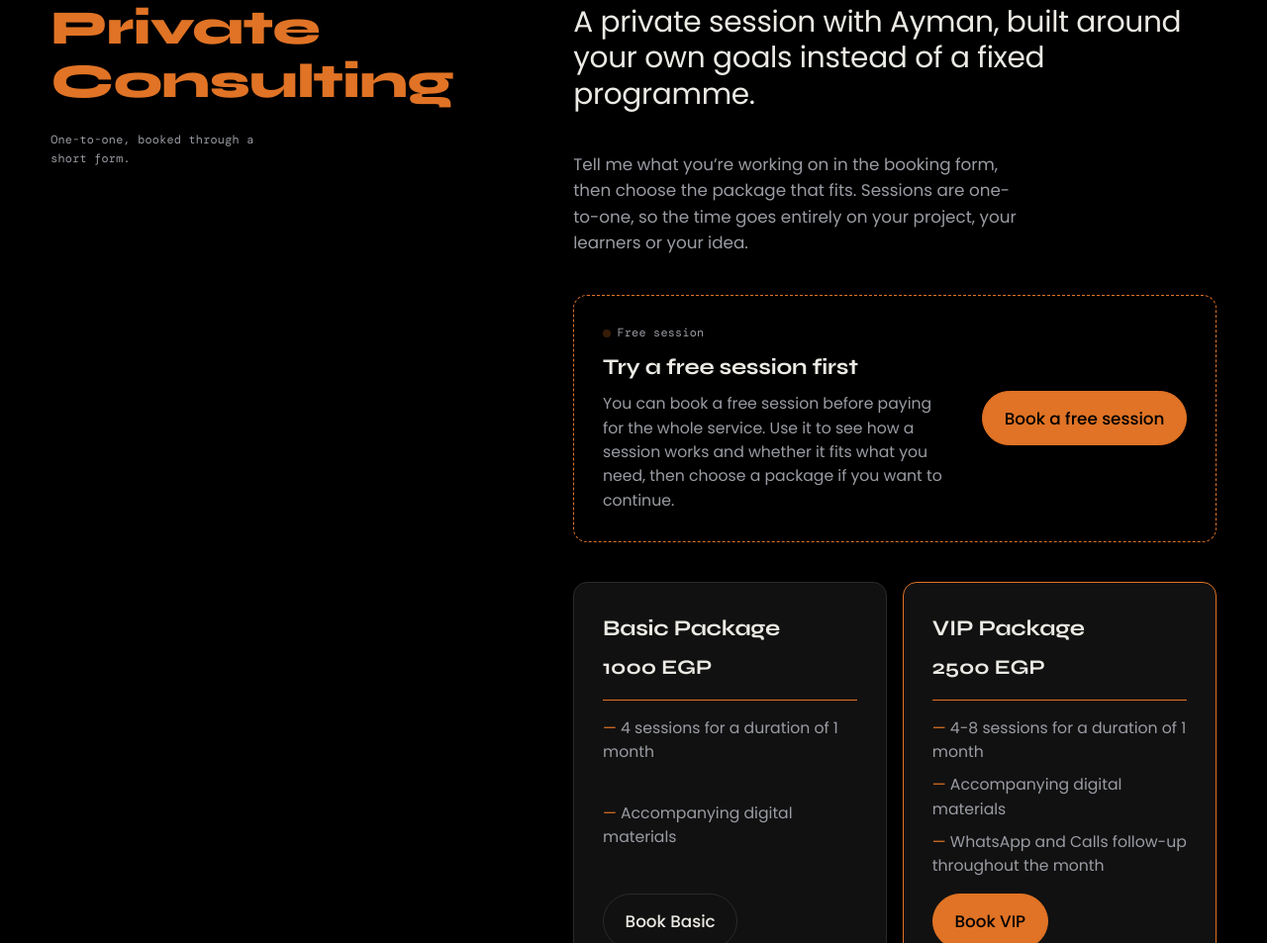
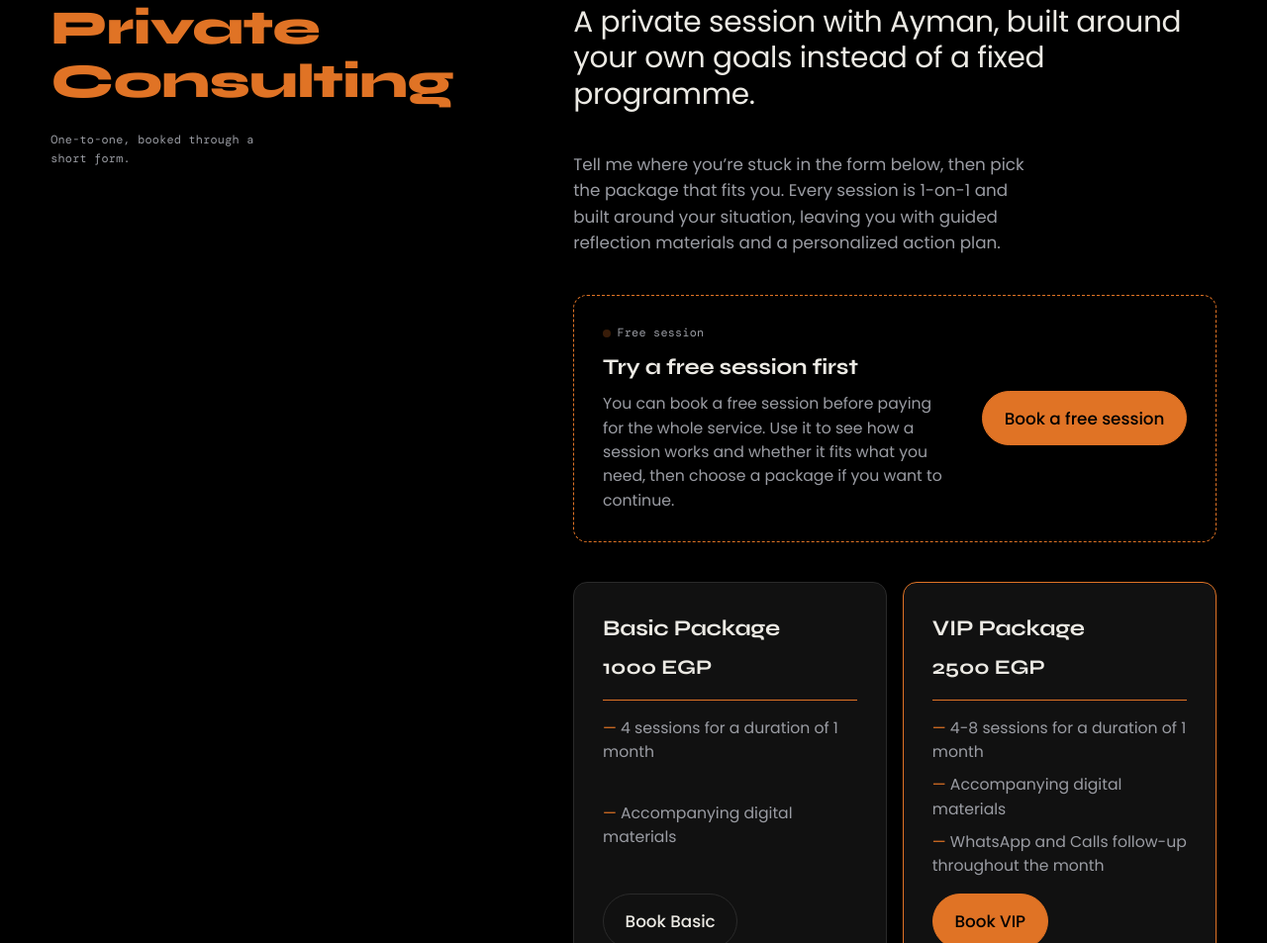
Before and after one commit to hyberzzz/ayman3ssaf, a plain HTML site: page index.html in a window 1280 px wide. Shown: the part 1722-2675 px from the top of the page at 99% size. Drawn offline with nearby package versions, Linux system fonts and the light colour scheme.

Commit message:
Update index.html

```diff
--- a/index.html
+++ b/index.html
@@ -215,7 +215,7 @@ dialog .keys{padding:.6rem 1rem;border-top:1px solid var(--line);color:var(--mut
   </div>
   <div>
     <p class="lead">A private session with Ayman, built around your own goals instead of a fixed programme.</p>
-    <p style="color:var(--mute);max-width:44ch">Tell me what you’re working on in the booking form, then choose the package that fits. Sessions are one-to-one, so the time goes entirely on your project, your learners or your idea.</p>
+    <p style="color:var(--mute);max-width:44ch">Tell me where you’re stuck in the form below, then pick the package that fits you. Every session is 1-on-1 and built around your situation, leaving you with guided reflection materials and a personalized action plan.</p>
     <div class="free">
       <div class="txt">
         <span class="mono"><i class="dot"></i>Free session</span>
```
